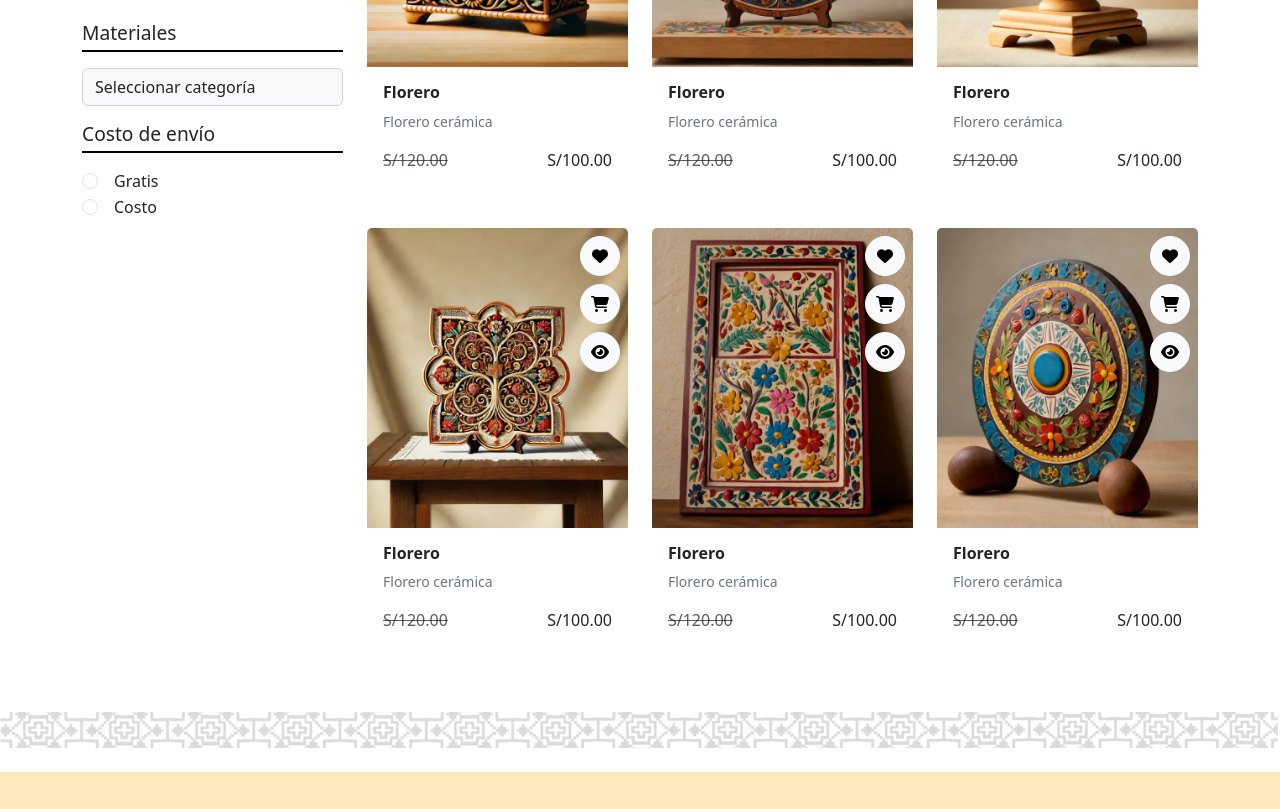
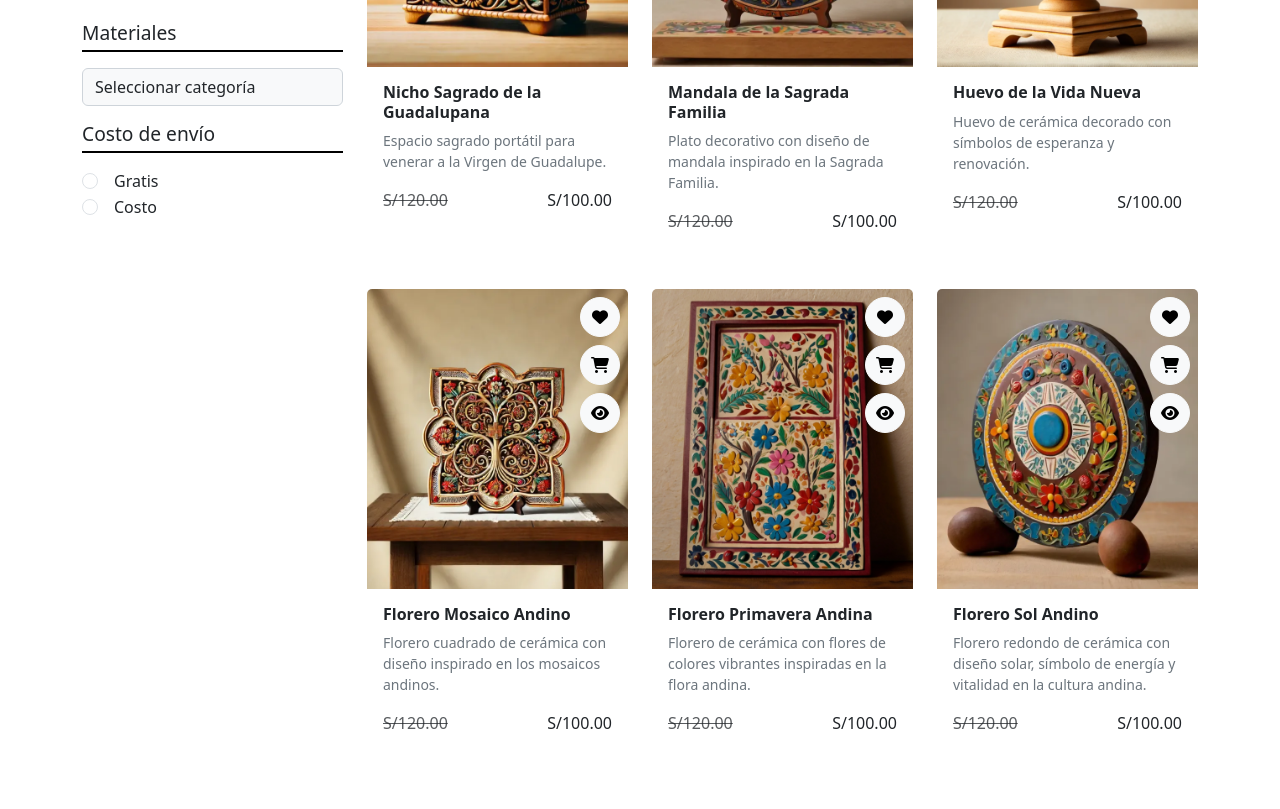
Before and after one commit to Pupuche28/qori-peru-artesania, a plain HTML site: page retablos.html in a window 1280 px wide. Shown: the part 983-1792 px from the top of the page. Drawn offline with nearby package versions, Linux system fonts and the light colour scheme.

Commit message:
Update retablos.html

```diff
--- a/retablos.html
+++ b/retablos.html
@@ -203,8 +203,8 @@
                                 <button class="btn btn-light btn-circle"><a href="productodetalle.html" style="color: black;"><i class="fas fa-eye"></i></a></button>
                             </div>
                             <div class="card-body">
-                                <h6 class="card-title product-name">Florero</h6>
-                                <p class="card-text product-subname">Florero cerámica</p>
+                                <h6 class="card-title product-name">Nicho Sagrado de la Guadalupana</h6>
+                                <p class="card-text product-subname">Espacio sagrado portátil para venerar a la Virgen de Guadalupe.</p>
                                 <div class="d-flex justify-content-between">
                                     <p class="text-muted"><s>S/120.00</s></p>
                                     <p class="font-weight-bold product-price">S/100.00</p>
@@ -223,8 +223,8 @@
                                 <button class="btn btn-light btn-circle"><i class="fas fa-eye"></i></button>
                             </div>
                             <div class="card-body">
-                                <h6 class="card-title product-name">Florero</h6>
-                                <p class="card-text product-subname">Florero cerámica</p>
+                                <h6 class="card-title product-name">Mandala de la Sagrada Familia</h6>
+                                <p class="card-text product-subname">Plato decorativo con diseño de mandala inspirado en la Sagrada Familia.</p>
                                 <div class="d-flex justify-content-between">
                                     <p class="text-muted"><s>S/120.00</s></p>
                                     <p class="font-weight-bold product-price">S/100.00</p>
@@ -243,8 +243,8 @@
                                 <button class="btn btn-light btn-circle"><i class="fas fa-eye"></i></button>
                             </div>
                             <div class="card-body">
-                                <h6 class="card-title product-name">Florero</h6>
-                                <p class="card-text product-subname">Florero cerámica</p>
+                                <h6 class="card-title product-name">Huevo de la Vida Nueva</h6>
+                                <p class="card-text product-subname">Huevo de cerámica decorado con símbolos de esperanza y renovación.</p>
                                 <div class="d-flex justify-content-between">
                                     <p class="text-muted"><s>S/120.00</s></p>
                                     <p class="font-weight-bold product-price">S/100.00</p>
@@ -263,8 +263,8 @@
                                 <button class="btn btn-light btn-circle"><i class="fas fa-eye"></i></button>
                             </div>
                             <div class="card-body">
-                                <h6 class="card-title product-name">Florero</h6>
-                                <p class="card-text product-subname">Florero cerámica</p>
+                                <h6 class="card-title product-name">Florero Mosaico Andino</h6>
+                                <p class="card-text product-subname">Florero cuadrado de cerámica con diseño inspirado en los mosaicos andinos.</p>
                                 <div class="d-flex justify-content-between">
                                     <p class="text-muted"><s>S/120.00</s></p>
                                     <p class="font-weight-bold product-price">S/100.00</p>
@@ -283,8 +283,8 @@
                                 <button class="btn btn-light btn-circle"><i class="fas fa-eye"></i></button>
                             </div>
                             <div class="card-body">
-                                <h6 class="card-title product-name">Florero</h6>
-                                <p class="card-text product-subname">Florero cerámica</p>
+                                <h6 class="card-title product-name">Florero Primavera Andina</h6>
+                                <p class="card-text product-subname">Florero de cerámica con flores de colores vibrantes inspiradas en la flora andina.</p>
                                 <div class="d-flex justify-content-between">
                                     <p class="text-muted"><s>S/120.00</s></p>
                                     <p class="font-weight-bold product-price">S/100.00</p>
@@ -303,8 +303,8 @@
                                 <button class="btn btn-light btn-circle"><i class="fas fa-eye"></i></button>
                             </div>
                             <div class="card-body">
-                                <h6 class="card-title product-name">Florero</h6>
-                                <p class="card-text product-subname">Florero cerámica</p>
+                                <h6 class="card-title product-name">Florero Sol Andino</h6>
+                                <p class="card-text product-subname"> Florero redondo de cerámica con diseño solar, símbolo de energía y vitalidad en la cultura andina.</p>
                                 <div class="d-flex justify-content-between">
                                     <p class="text-muted"><s>S/120.00</s></p>
                                     <p class="font-weight-bold product-price">S/100.00</p>
```
